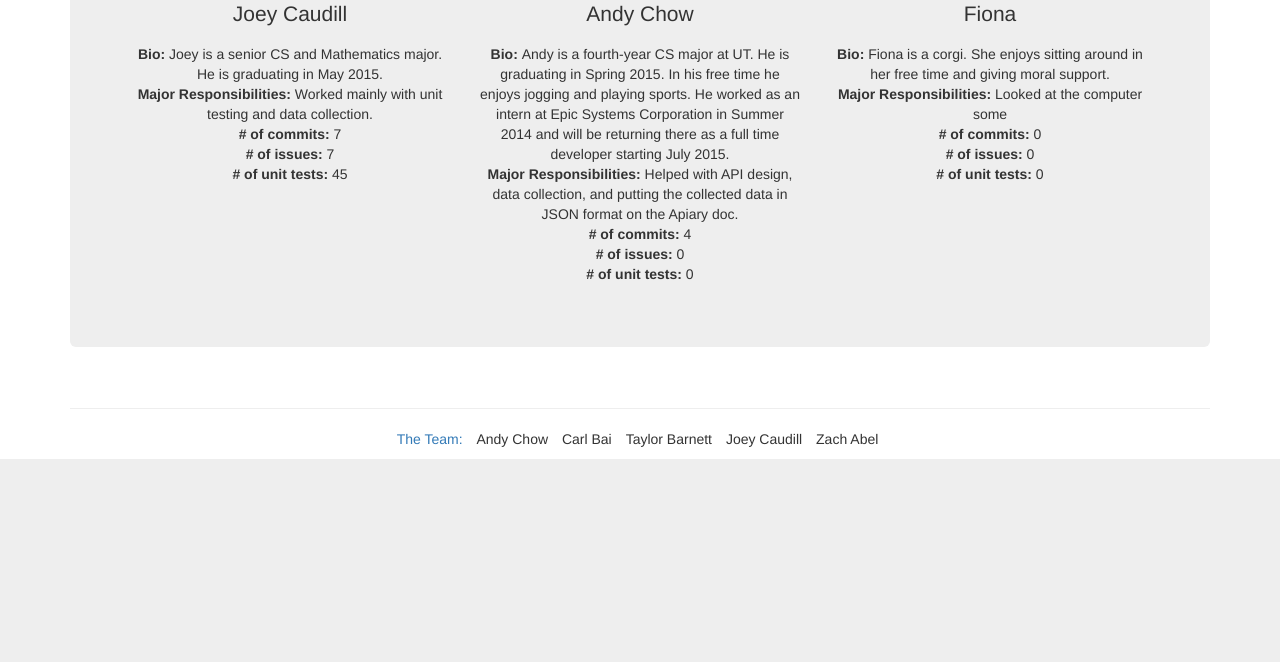
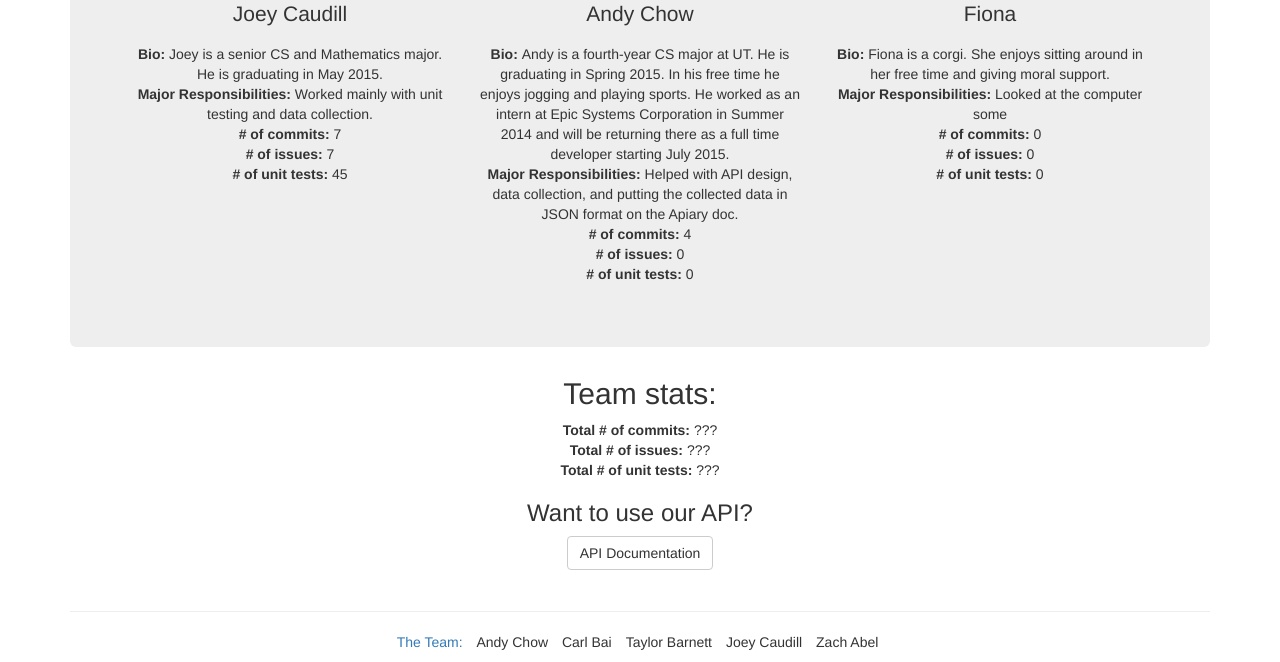
Before and after one commit to tbarn/cs373-idb, a Flask app: page /team.html in a window 1280 px wide. Shown: the part 853-1515 px from the top of the page. Before the commit the page ends 1312 px from the top, so only its background shows below. Run offline with Flask 2, Linux system fonts and the light colour scheme; some libraries are stand-ins or nearby versions.

Commit message:
Team page changes and OCD fixes

```diff
--- a/templates/team.html
+++ b/templates/team.html
@@ -8,8 +8,8 @@
       <div class='col-md-4 text-center'>
         <img src="http://zachinfovis.weebly.com/uploads/3/0/9/6/30967697/6729473_orig.png" class="img-rounded" alt="Buffet" width="250" height="236">
         <p>Zach Abel</p>
-		<b>Bio: </b> Senior studying CS and Physics. Graduating Fall 2015. <br>
-		<b>Major Responsibilities:</b> Front End: HTML, CSS, nginx stuff <br>
+		<b>Bio: </b> Senior studying CS and Physics. Graduating Fall 2015.<br>
+		<b>Major Responsibilities:</b> Worked on front end: HTML, CSS, nginx stuff<br>
 		<b># of commits:</b> 13 <br>
 		<b># of issues:</b> 0 <br>
 		<b># of unit tests:</b> 0 <br>
@@ -18,55 +18,66 @@
       <div class='col-md-4 text-center'>
         <img src="https://media.licdn.com/mpr/mpr/p/8/005/089/2d5/17bd3f0.jpg" class="img-rounded" alt="ARE YOU HERE? WHY NOT?" width="250" height="236">
         <p>Carl Bai</p>
-		<b>Bio: </b> Carl is senior CS major at UT Austin. He will be graduating in May 2015. He enjoys reading and playing table tennis in his free time. <br>
-		<b>Major Responsibilities:</b> Worked on Python backend and API design. <br>
-		<b># of commits:</b> 17 <br>
-		<b># of issues:</b> 20 <br>
-		<b># of unit tests:</b> 0 <br>
+		<b>Bio: </b> Carl is senior CS major at UT Austin. He will be graduating in May 2015. He enjoys reading and playing table tennis in his free time.<br>
+		<b>Major Responsibilities:</b> Worked on Python back end and API design<br>
+		<b># of commits:</b> 17<br>
+		<b># of issues:</b> 20<br>
+		<b># of unit tests:</b> 0<br>
 		<p></p>
       </div>
       <div class='col-md-4 text-center'>
         <img src="https://pbs.twimg.com/profile_images/554511296717017088/MUsT-bDt.jpeg" class="img-rounded" alt="ARE YOU HERE? WHY NOT?" width="250" height="236">
     	<p>Taylor Barnett</p>
-		<b>Bio: </b> Taylor is a senior CS major at UT. She was the leader of HackTX for two years, and enjoys web development with Python. In her free time she enjoys going on Town Lake Trail. <br>
-		<b>Major Responsibilities:</b> Team Leader for IDB1, worked on API design, Python backend, and some frontend template design <br>
-		<b># of commits:</b> ??? <br>
-		<b># of issues:</b> ??? <br>
-		<b># of unit tests:</b> ??? <br>
+		<b>Bio: </b> Taylor is a senior CS major at UT. She was the leader of HackTX for two years, and enjoys web development with Python. In her free time she enjoys going on Town Lake Trail.<br>
+		<b>Major Responsibilities:</b> Team Leader for IDB1, worked on API design, Python back end, and some front end template design <br>
+		<b># of commits:</b> ???<br>
+		<b># of issues:</b> ???<br>
+		<b># of unit tests:</b> ???<br>
 		<p></p>
       </div>
       <div class='col-md-4 text-center'>
         <img src="https://media.licdn.com/media/AAEAAQAAAAAAAALCAAAAJGU4Y2M1NDgxLWI1MWQtNDI5Zi1iMTA3LWM1Yjc3OThhYjZjMA.jpg" class="img-rounded" alt="ARE YOU HERE? WHY NOT?" width="250" height="236">
 	    <p>Joey Caudill</p>
-		<b>Bio: </b> Joey is a senior CS and Mathematics major. He is graduating in May 2015. <br>
-		<b>Major Responsibilities:</b> Worked mainly with unit testing and data collection. <br>
-		<b># of commits:</b> 7 <br>
-		<b># of issues:</b> 7 <br>
-		<b># of unit tests:</b> 45 <br>
+		<b>Bio: </b> Joey is a senior CS and Mathematics major. He is graduating in May 2015.<br>
+		<b>Major Responsibilities:</b> Worked mainly with unit testing and data collection.<br>
+		<b># of commits:</b> 7<br>
+		<b># of issues:</b> 7<br>
+		<b># of unit tests:</b> 45<br>
 		<p></p>
       </div>
       <div class='col-md-4 text-center'>
         <img src="https://scontent.xx.fbcdn.net/hphotos-xfa1/v/t1.0-9/1013806_703648663007654_4650152177798108988_n.jpg?oh=4a3093e2e7681c249783dc6eaa5b4ccf&oe=55B87F7D" class="img-rounded" alt="ARE YOU HERE? WHY NOT?" width="250" height="236">
 	    <p>Andy Chow</p>
-		<b>Bio: </b> Andy is a fourth-year CS major at UT. He is graduating in Spring 2015. In his free time he enjoys jogging and playing sports. He worked as an intern at Epic Systems Corporation in Summer 2014 and will be returning there as a full time developer starting July 2015. <br>
-		<b>Major Responsibilities:</b> Helped with API design, data collection, and putting the collected data in JSON format on the Apiary doc. <br>
-		<b># of commits:</b> 4 <br>
-		<b># of issues:</b> 0 <br>
-		<b># of unit tests:</b> 0 <br>
+		<b>Bio: </b> Andy is a fourth-year CS major at UT. He is graduating in Spring 2015. In his free time he enjoys jogging and playing sports. He worked as an intern at Epic Systems Corporation in Summer 2014 and will be returning there as a full time developer starting July 2015.<br>
+		<b>Major Responsibilities:</b> Helped with API design, data collection, and putting the collected data in JSON format on the Apiary doc.<br>
+		<b># of commits:</b> 4<br>
+		<b># of issues:</b> 0<br>
+		<b># of unit tests:</b> 0<br>
 		<p></p>
       </div>
       <div class='col-md-4 text-center'>
         <img src="https://pbs.twimg.com/media/CAzqll4WkAEe77R.jpg" class="img-rounded" alt="ARE YOU HERE? WHY NOT?" width="250" height="236">
 	    <p>Fiona</p>
-		<b>Bio: </b> Fiona is a corgi. She enjoys sitting around in her free time and giving moral support. <br>
-		<b>Major Responsibilities:</b> Looked at the computer some <br>
-		<b># of commits:</b> 0 <br>
-		<b># of issues:</b> 0 <br>
-		<b># of unit tests:</b> 0 <br>
+		<b>Bio: </b> Fiona is a corgi. She enjoys sitting around in her free time and giving moral support.<br>
+		<b>Major Responsibilities:</b> Looked at the computer some<br>
+		<b># of commits:</b> 0<br>
+		<b># of issues:</b> 0<br>
+		<b># of unit tests:</b> 0<br>
 		<p></p>
       </div>
     </div>
    </div>
+	<center>
+		<h2>Team stats:</h2>
+		<p>
+			<b>Total # of commits:</b> ???<br>
+			<b>Total # of issues:</b> ???<br>
+			<b>Total # of unit tests:</b> ???<br>
+		</p>
+		<p></p>
+		<h3>Want to use our API?</h3>
+        <p><a class="btn btn-default btn-md" href='http://docs.idb15.apiary.io/' role="button">API Documentation</a></p>
+    </center>
   </div>
 </div>
 {% endblock %}
```
